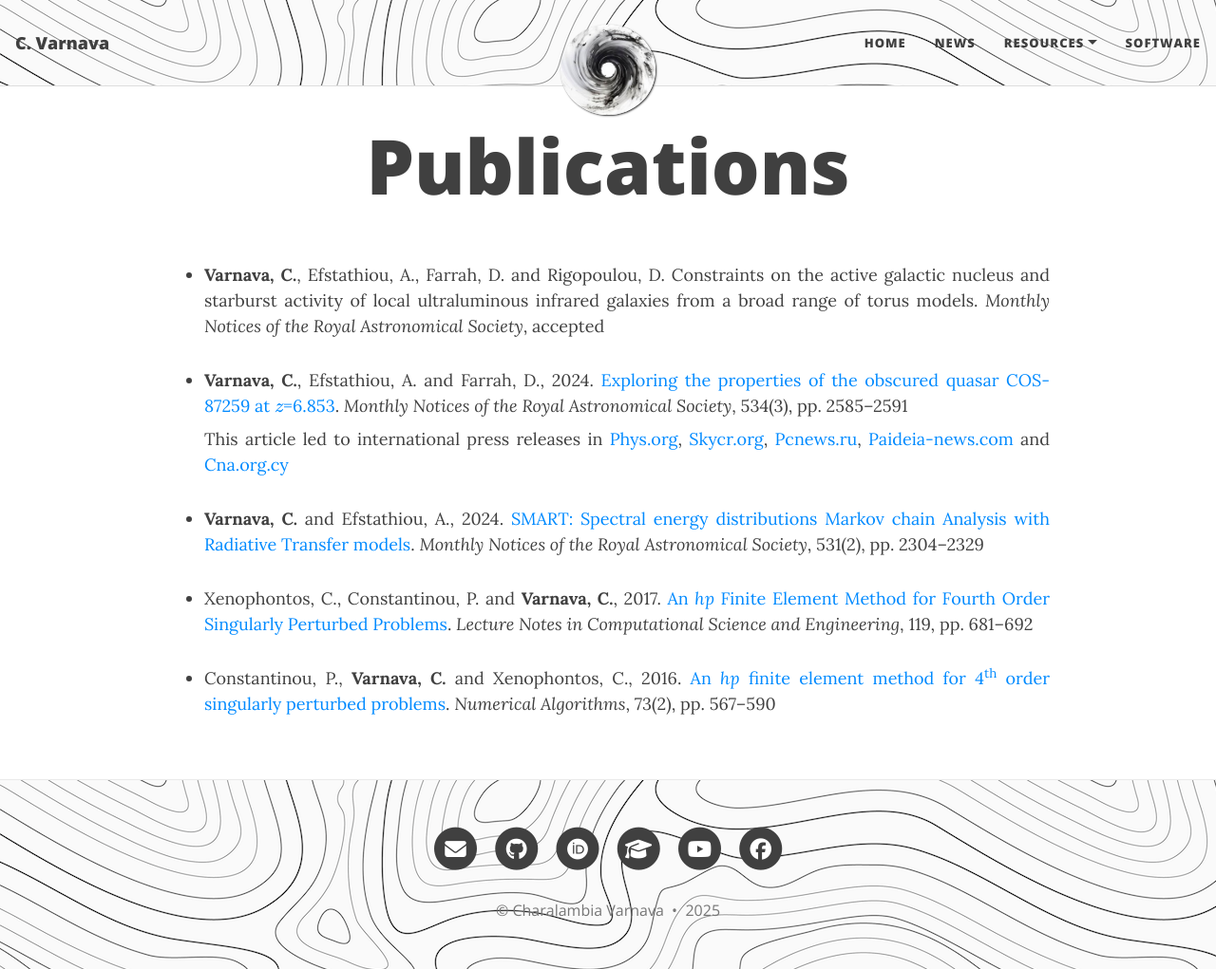
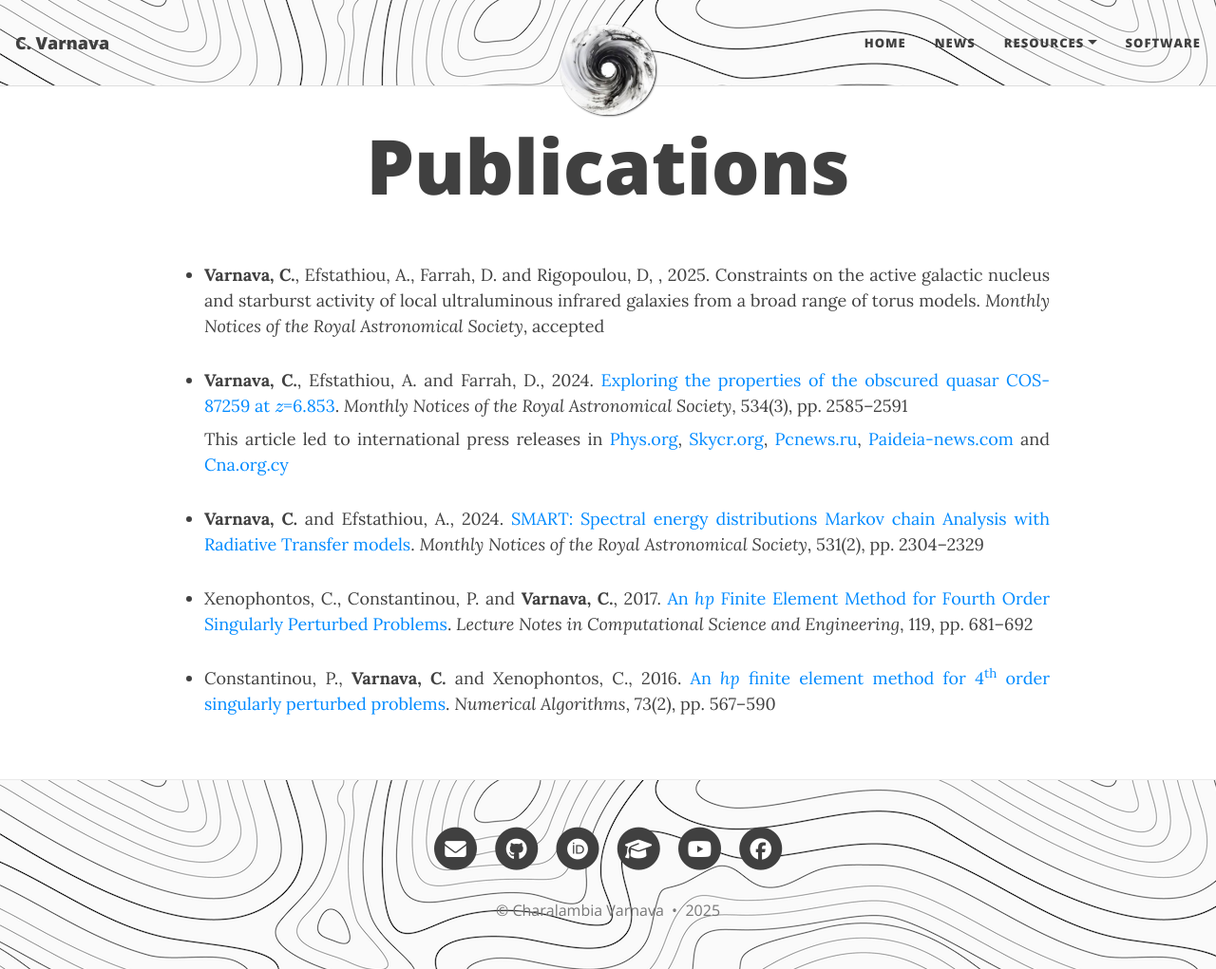
Before and after one commit to ch-var/ch-var.github.io, a Jekyll site: the page built from publications.html, in a window 1280 px wide and 1021 px high. Shown: the whole window at 95% size. Built offline with Jekyll 4.4.1, drawn with Linux system fonts in a browser that asks for light colours; formulas are drawn with MathJax 3.

Commit message:
Update publications.html

```diff
--- a/publications.html
+++ b/publications.html
@@ -23,7 +23,7 @@
 
 <p></p>
 <ul>
-<li class="responsive-margin"><b>Varnava, C.</b>, Efstathiou, A., Farrah, D. and Rigopoulou, D. Constraints on the active galactic nucleus and starburst activity of local ultraluminous infrared galaxies from a broad range of torus models. <i>Monthly Notices of the Royal Astronomical Society</i>, accepted</li>
+<li class="responsive-margin"><b>Varnava, C.</b>, Efstathiou, A., Farrah, D. and Rigopoulou, D, , 2025. Constraints on the active galactic nucleus and starburst activity of local ultraluminous infrared galaxies from a broad range of torus models. <i>Monthly Notices of the Royal Astronomical Society</i>, accepted</li>
 <p></p>
 <li class="responsive-margin" style="margin-bottom: 8px;"><b>Varnava, C.</b>, Efstathiou, A. and Farrah, D., 2024. <a href="https://doi.org/10.1093/mnras/stae2221">Exploring the properties of the obscured quasar COS-87259 at \(z\)=6.853</a>. <i>Monthly Notices of the Royal Astronomical Society</i>, 534(3), pp. 2585–2591</li>
 <p align='justify' class="responsive-margin" style="margin-top: 0px;">This article led to international press releases in <a href="https://phys.org/news/2024-10-astronomers-explore-properties-obscured-hyperluminous.html">Phys.org</a>, <a href="https://skycr.org/2024/10/21/exploran-las-propiedades-de-un-cuasar-hiperluminoso-oscurecido/">Skycr.org</a>, <a href="https://pcnews.ru/news/astronomy_obnaruzili_sverhmassivnuu_cernuu_dyru_v_centre_galaktiki_cos_87259-1530160.html#gsc.tab=0">Pcnews.ru</a>, <a href="https://paideia-news.com/panepistimio-frederick/2024/11/11/ereynitria-toy-eyropaikoy-panepistimioy-meleta-ena-protogono-yperfoteino-kbazar">Paideia-news.com</a> and <a href="https://www.cna.org.cy/press-release/article/7556971/anakoinosi-typoy-evropaiko-panepistimio-kyproy">Cna.org.cy</a></p>
```
